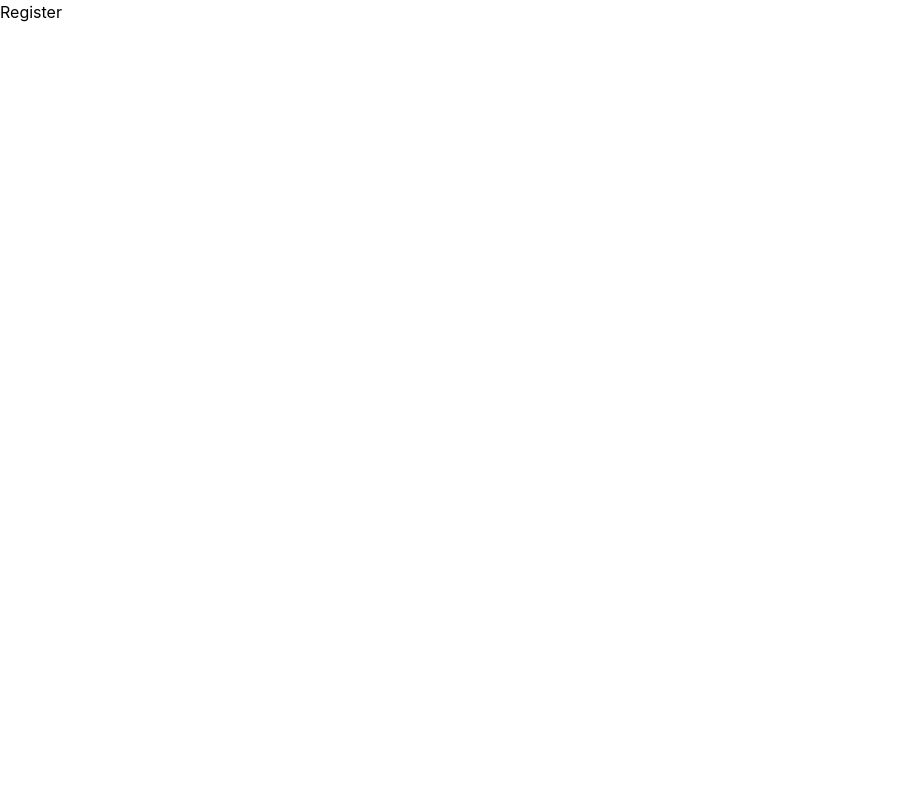
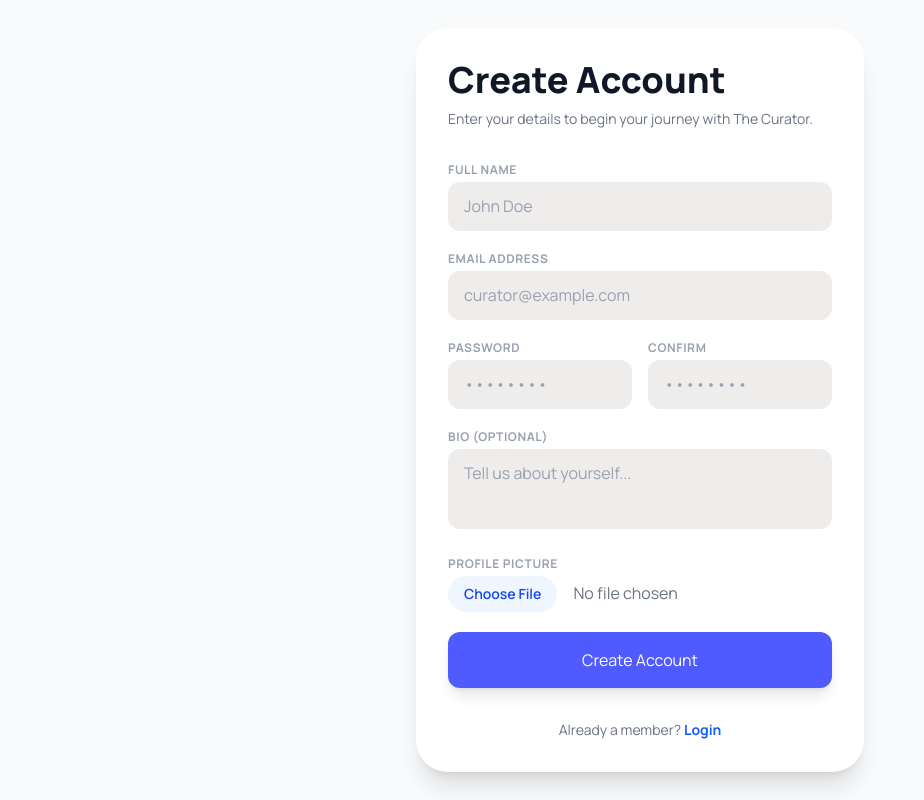
Before and after one commit to Kamaloo006/The-Curator, a React (Vite) app: page /register in a window 1280 px wide. Shown: the whole page, without its empty margins (0-924 px from the left). Built offline with nearby package versions, Linux system fonts and the light colour scheme.

Commit message:
added register page and changed the UI of login page

```diff
--- a/src/components/layouts/Navbar.tsx
+++ b/src/components/layouts/Navbar.tsx
@@ -26,6 +26,8 @@ export default function Navbar() {
     await logout();
     navigate("/login");
   };
+
+  console.log(user?.avatar);
 
   const items = links.map((link) => (
     <NavLink
--- a/src/context/AuthContext.tsx
+++ b/src/context/AuthContext.tsx
@@ -5,6 +5,8 @@ interface User {
   name: string;
   email: string;
   avatar: string;
+  role: "user" | "author";
+  bio: string;
 }
 
 interface AuthContextType {
--- a/src/main.tsx
+++ b/src/main.tsx
@@ -39,7 +39,11 @@ const router = createBrowserRouter([
   },
   {
     path: "/register",
-    element: <Register />,
+    element: (
+      <MantineProvider theme={{ fontFamily: "Manrope, sans-serif" }}>
+        <Register />
+      </MantineProvider>
+    ),
   },
 ]);
 
--- a/src/pages/Login.tsx
+++ b/src/pages/Login.tsx
@@ -15,6 +15,8 @@ const Login = () => {
   const [password, setPassword] = useState("");
   const [error, setError] = useState("");
 
+  const isDark = theme === "dark";
+
   const handleSubmit = async (e: React.FormEvent) => {
     e.preventDefault();
     setLoading(true);
@@ -24,44 +26,54 @@ const Login = () => {
       await login({ email, password });
       navigate("/");
     } catch (error) {
-      setError("Invalid credentials");
+      setError("Invalid email or password. Please try again.");
     } finally {
       setLoading(false);
     }
   };
 
+  const inputStyle = clsx(
+    "w-full px-4 py-3 border-none rounded-xl outline-none transition-all placeholder-gray-400 text-sm",
+    isDark
+      ? "bg-[#2C2C2C] text-white focus:ring-2 focus:ring-[#4F5BFF]"
+      : "bg-[#EFECEC] text-gray-700 focus:ring-2 focus:ring-[#4F5BFF]",
+  );
+
+  const labelStyle = clsx(
+    "block text-xs font-bold mb-1 uppercase tracking-wider",
+    isDark ? "text-gray-500" : "text-gray-400",
+  );
+
   return (
     <div
       className={clsx(
-        "min-h-screen flex items-center justify-center px-4",
-        theme === "dark" ? "bg-[#121212]" : "bg-[#f8fafc]",
+        "min-h-screen flex items-center justify-center px-4 transition-colors duration-300",
+        isDark ? "bg-[#121212]" : "bg-gray-50",
       )}
     >
       <div
         className={clsx(
-          "w-full max-w-md p-8 rounded-2xl shadow-lg transition-all",
-          theme === "dark"
-            ? "bg-[#1C1B1B] text-white"
-            : "bg-white text-[#1C1B1B]",
+          "w-full max-w-md p-8 rounded-4xl shadow-xl transition-all",
+          isDark ? "bg-[#1C1B1B] text-white" : "bg-white text-gray-900",
         )}
       >
-        <div className="mb-6 text-center">
-          <h1 className="text-3xl font-extrabold">Welcome Back</h1>
-          <p className="text-sm text-gray-500 mt-2">Login to your account</p>
-        </div>
+        <header className="mb-8">
+          <h1 className="text-4xl font-extrabold mb-2 tracking-tight">
+            Welcome Back
+          </h1>
+          <p className="text-gray-500 text-sm leading-relaxed">
+            Please enter your credentials to access the Curator
+          </p>
+        </header>
 
-        <form
-          onSubmit={handleSubmit}
-          method="POST"
-          className="flex flex-col gap-4"
-        >
+        <form onSubmit={handleSubmit} className="space-y-6">
           {error && (
             <div
               className={clsx(
-                "p-3 rounded-lg text-sm text-center",
-                theme === "dark"
-                  ? "bg-red-900/30 text-red-400 border border-red-800"
-                  : "bg-red-50 text-red-600 border border-red-200",
+                "p-3 rounded-xl text-xs font-bold text-center border",
+                isDark
+                  ? "bg-red-900/20 border-red-800 text-red-400"
+                  : "bg-red-50 border-red-100 text-red-600",
               )}
             >
               {error}
@@ -69,65 +81,60 @@ const Login = () => {
           )}
 
           <div>
-            <label className="text-sm font-semibold">Email Address</label>
+            <label className={labelStyle}>Email Address</label>
             <input
               type="email"
-              placeholder="you@example.com"
+              placeholder="curator@example.com"
               value={email}
               onChange={(e) => setEmail(e.target.value)}
-              className={clsx(
-                "mt-1 w-full p-3 rounded-lg border outline-none transition",
-                theme === "dark"
-                  ? "bg-[#2C2C2C] border-[#3C3C3C] text-white placeholder-gray-400 focus:border-[#5866FA]"
-                  : "bg-white border-gray-300 focus:border-[#5866FA]",
-              )}
+              className={inputStyle}
               disabled={loading}
+              required
             />
           </div>
 
           <div>
-            <label className="text-sm font-semibold">Password</label>
+            <div className="flex justify-between items-center mb-1">
+              <label className={labelStyle}>Password</label>
+            </div>
             <input
               type="password"
               placeholder="••••••••"
               value={password}
               onChange={(e) => setPassword(e.target.value)}
-              className={clsx(
-                "mt-1 w-full p-3 rounded-lg border outline-none transition",
-                theme === "dark"
-                  ? "bg-[#2C2C2C] border-[#3C3C3C] text-white placeholder-gray-400 focus:border-[#5866FA]"
-                  : "bg-white border-gray-300 focus:border-[#5866FA]",
-              )}
+              className={inputStyle}
               disabled={loading}
+              required
             />
           </div>
 
           <button
             type="submit"
             disabled={loading}
-            className="mt-2 bg-[#5866FA] hover:bg-[#3C4AE0] text-white font-semibold py-3 rounded-lg transition-all disabled:opacity-50 disabled:cursor-not-allowed"
+            className={clsx(
+              "w-full bg-[#4F5BFF] hover:bg-[#3D49E6] text-white font-bold py-4 rounded-xl shadow-lg transition-all transform active:scale-[0.98] mt-2 flex items-center justify-center gap-2",
+              loading && "opacity-70 cursor-not-allowed",
+            )}
           >
             {loading ? (
-              <div className="flex items-center justify-center">
-                <Loader color="white" size={20} />
-              </div>
+              <Loader color="white" size="sm" />
             ) : (
-              <span className="flex items-center justify-center gap-2">
-                Login <IconArrowRight size={18} />
-              </span>
+              <>
+                Sign In <IconArrowRight size={20} stroke={3} />
+              </>
             )}
           </button>
         </form>
 
-        <div className="mt-6 text-center text-sm">
-          <span className="text-gray-500">Don't have an account?</span>{" "}
+        <footer className="mt-8 text-center text-sm font-medium">
+          <span className="text-gray-500">Not a member yet?</span>{" "}
           <NavLink
             to="/register"
-            className="text-[#5866FA] font-semibold hover:underline"
+            className="text-[#4F5BFF] font-bold hover:underline ml-1"
           >
-            Register
+            Create Account
           </NavLink>
-        </div>
+        </footer>
       </div>
     </div>
   );
--- a/src/pages/Register.tsx
+++ b/src/pages/Register.tsx
@@ -1,5 +1,181 @@
+import { useState } from "react";
+import { useAuth } from "../context/AuthContext";
+import { useNavigate, Link } from "react-router-dom";
+import { useThemeContext } from "../context/ThemeContext";
+import clsx from "clsx";
+import { Loader } from "@mantine/core";
+
 const Register = () => {
-  return <div>Register</div>;
+  const { register } = useAuth();
+  const navigate = useNavigate();
+  const { theme } = useThemeContext();
+
+  const [form, setForm] = useState({
+    name: "",
+    email: "",
+    password: "",
+    avatar: null as File | null,
+    password_confirmation: "",
+    bio: "",
+  });
+
+  const [loading, setLoading] = useState(false);
+
+  const handleSubmit = async (e: React.FormEvent) => {
+    e.preventDefault();
+    const formData = new FormData();
+
+    formData.append("name", form.name);
+    formData.append("email", form.email);
+    formData.append("password", form.password);
+    formData.append("password_confirmation", form.password_confirmation);
+    formData.append("bio", form.bio);
+
+    if (form.avatar) {
+      formData.append("avatar", form.avatar);
+    }
+    setLoading(true);
+    try {
+      await register(formData);
+      navigate("/login");
+    } catch (err: any) {
+      console.log(err.response?.data);
+      alert(JSON.stringify(err.response?.data));
+    } finally {
+      setLoading(false);
+    }
+  };
+
+  const inputStyle = clsx(
+    "w-full px-4 py-3 border-none rounded-xl focus:ring-2 focus:ring-blue-500 outline-none placeholder-gray-400 text-gray-700 transition-all",
+    {
+      "bg-[#EFECEC] text-gray-700 focus:ring-2 focus:ring-[#4F5BFF]":
+        theme === "light",
+      "bg-[#2C2C2C] text-white focus:ring-2 focus:ring-[#4F5BFF]":
+        theme === "dark",
+    },
+  );
+  const labelStyle =
+    "block text-xs font-bold text-gray-400 mb-1 uppercase tracking-wider";
+
+  return (
+    <div
+      className={clsx(
+        "min-h-screen flex items-center justify-center px-4 transition-colors duration-300",
+        theme === "dark" ? "bg-[#121212]" : "bg-gray-50",
+      )}
+    >
+      <div
+        className={clsx(
+          "w-full max-w-md p-8 rounded-4xl shadow-xl transition-all",
+          theme === "dark"
+            ? "bg-[#1C1B1B] text-white"
+            : "bg-white text-gray-900",
+        )}
+      >
+        <header className="mb-8">
+          <h1
+            className={clsx("text-4xl font-extrabold mb-2", {
+              "text-gray-900": theme === "light",
+              "text-white": theme === "dark",
+            })}
+          >
+            Create Account
+          </h1>
+          <p className="text-gray-500 text-sm leading-relaxed">
+            Enter your details to begin your journey with The Curator.
+          </p>
+        </header>
+
+        <form onSubmit={handleSubmit} className="space-y-5">
+          <div>
+            <label className={labelStyle}>Full Name</label>
+            <input
+              type="text"
+              placeholder="John Doe"
+              className={inputStyle}
+              onChange={(e) => setForm({ ...form, name: e.target.value })}
+              required
+            />
+          </div>
+
+          <div>
+            <label className={labelStyle}>Email Address</label>
+            <input
+              type="email"
+              placeholder="curator@example.com"
+              className={inputStyle}
+              onChange={(e) => setForm({ ...form, email: e.target.value })}
+              required
+            />
+          </div>
+
+          <div className="grid grid-cols-2 gap-4">
+            <div>
+              <label className={labelStyle}>Password</label>
+              <input
+                type="password"
+                placeholder="••••••••"
+                className={inputStyle}
+                onChange={(e) => setForm({ ...form, password: e.target.value })}
+                required
+              />
+            </div>
+            <div>
+              <label className={labelStyle}>Confirm</label>
+              <input
+                type="password"
+                placeholder="••••••••"
+                className={inputStyle}
+                onChange={(e) =>
+                  setForm({ ...form, password_confirmation: e.target.value })
+                }
+                required
+              />
+            </div>
+          </div>
+
+          <div>
+            <label className={labelStyle}>Bio (Optional)</label>
+            <textarea
+              placeholder="Tell us about yourself..."
+              className={`${inputStyle} resize-none h-20`}
+              onChange={(e) => setForm({ ...form, bio: e.target.value })}
+            />
+          </div>
+
+          <div>
+            <label className={labelStyle}>Profile Picture</label>
+            <input
+              type="file"
+              className={`text-sm text-gray-500 file:mr-4 file:py-2 file:px-4 file:rounded-full file:border-0 file:text-sm file:font-semibold ${theme === "light" ? "file:bg-blue-50 file:text-blue-700 hover:file:bg-blue-100" : "file:bg-[#2C2C2C] file:text-gray-400 hover:file:bg-[#2f2f2f]"} transition-all duration-300 cursor-pointer`}
+              onChange={(e) =>
+                setForm({ ...form, avatar: e.target.files?.[0] || null })
+              }
+            />
+          </div>
+
+          <button
+            type="submit"
+            disabled={loading}
+            className={clsx(
+              "w-full bg-[#4F5BFF] hover:bg-[#3D49E6] text-white font-bold py-4 rounded-xl shadow-lg transition-all transform active:scale-[0.98] mt-2 flex items-center justify-center gap-2",
+              loading && "opacity-70 cursor-not-allowed",
+            )}
+          >
+            {loading ? <Loader color="white" size="sm" /> : <>Create Account</>}
+          </button>
+        </form>
+
+        <footer className="mt-8 text-center text-sm text-gray-500">
+          Already a member?{" "}
+          <Link to="/login" className="text-blue-600 font-bold hover:underline">
+            Login
+          </Link>
+        </footer>
+      </div>
+    </div>
+  );
 };
 
 export default Register;
```
